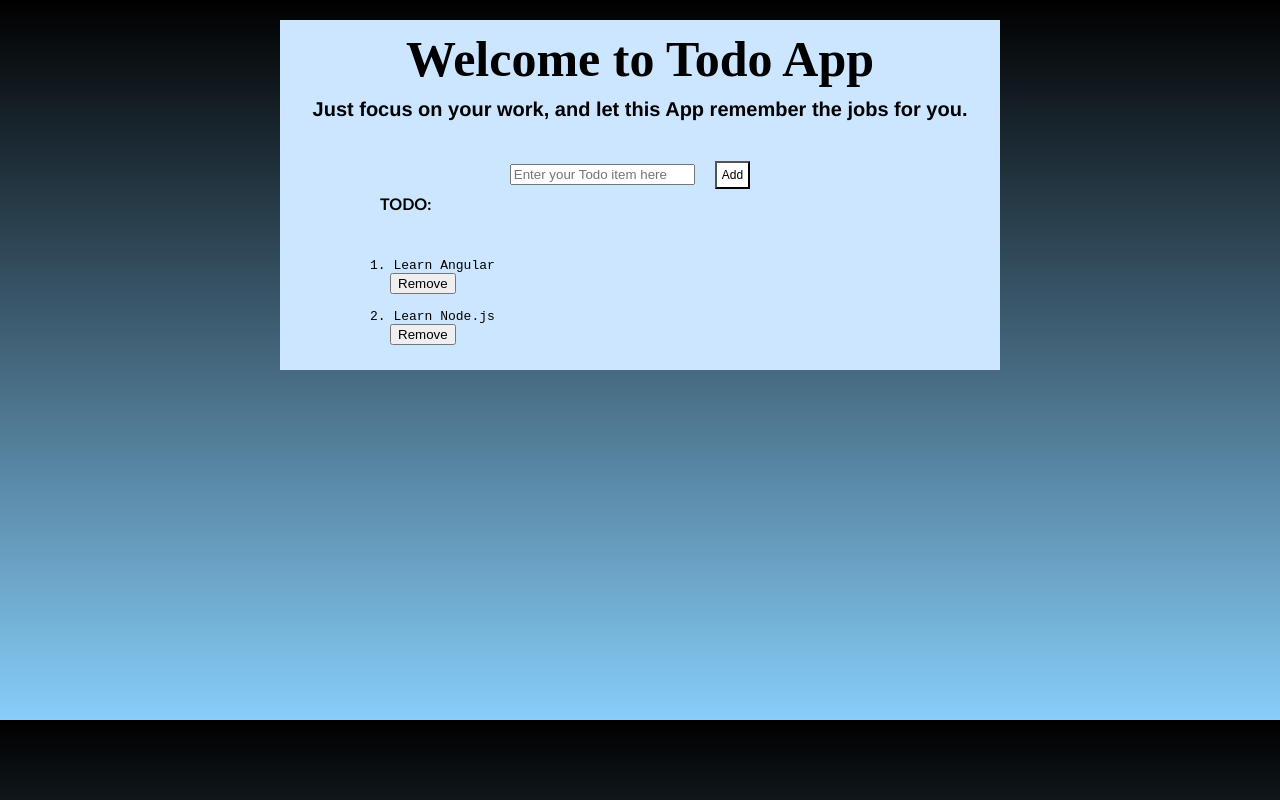
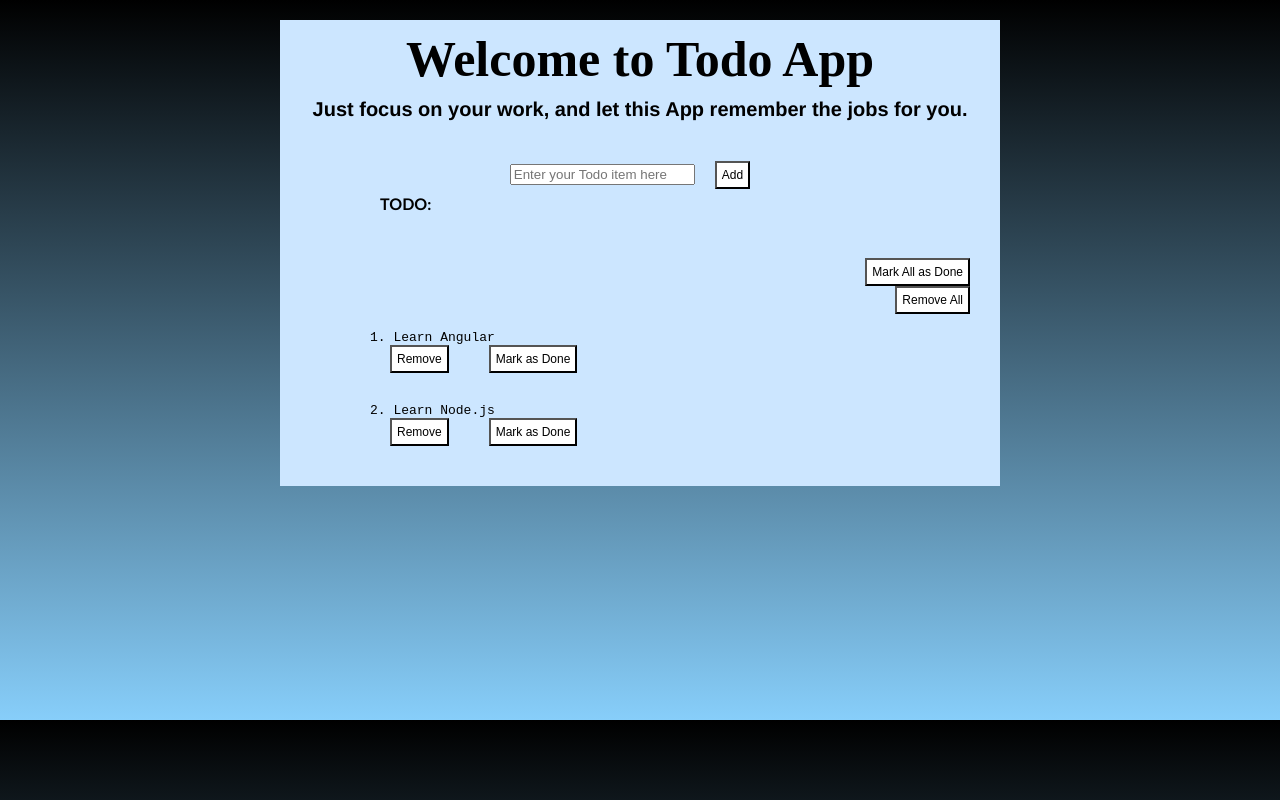
Before and after one commit to EmadBinAbid/hu-mean-workshop, an Angular app in the folder TodoApp/: page / in a window 1280 px wide. Built offline with nearby package versions, Linux system fonts and the light colour scheme.

Commit message:
Updated.

```diff
--- a/TodoApp/src/app/components/todo-app/todo-app.component.html
+++ b/TodoApp/src/app/components/todo-app/todo-app.component.html
@@ -8,6 +8,6 @@
   </div>
 
   <ta-todo-input (itemAdded)="addNewItem($event)" ></ta-todo-input>
-  <ta-todo-list (itemDeleted)="deleteItem($event)" [list]="todoList"></ta-todo-list>
+  <ta-todo-list (itemDeleted)="deleteItem($event)" (allDeleted)="deleteAllItems($event)" [list]="todoList"></ta-todo-list>
 
 </div>
--- a/TodoApp/src/app/components/todo-app/todo-app.component.ts
+++ b/TodoApp/src/app/components/todo-app/todo-app.component.ts
@@ -39,5 +39,9 @@ export class TodoAppComponent implements OnInit {
     console.log("todoItem");
     this.todoList.splice(todoItem, 1);
   }
-
+  deleteAllItems(value)
+  {
+    this.todoList = [];
+    console.log("Hi");
+  }
 }
--- a/TodoApp/src/app/components/todo-input/todo-input.component.ts
+++ b/TodoApp/src/app/components/todo-input/todo-input.component.ts
@@ -20,8 +20,11 @@ export class TodoInputComponent implements OnInit {
 
   addItem()
   {
-    this.itemAdded.emit(this.inputText);
-    this.inputText = "";
+    if (this.inputText.length > 0)
+    {
+      this.itemAdded.emit(this.inputText);
+      this.inputText = "";
+    }
   }
 
 }
--- a/TodoApp/src/app/components/todo-list/todo-list.component.html
+++ b/TodoApp/src/app/components/todo-list/todo-list.component.html
@@ -1,12 +1,19 @@
 <div class="todo-list">
-  <div class="todo-list-item" *ngFor="let todoItem of list; let i=index">
+
+  <button class=" buttonsRight" type="button" (click)="markAllDone()">Mark All as Done</button>
+  <button class=" buttonsRight" type="button" (click)="deleteAll()">Remove All</button>
+
+  <br><br><br><br>
+
+  <div class="todo-list-item" *ngFor="let todoItem of list; let i=index" [ngStyle]="setStyles(i)">
     <div class="item">
         {{i+1}}.
         {{todoItem.todo}}
     </div>
 
-    <div class="buttons">
-        <button type="button" (click)="indexOfListItem(i)">{{removeButtonText}}</button>
+    <div>
+        <button class="buttons" type="button" (click)="indexOfListItem(i)">{{removeButtonText}}</button>
+        <button class="buttons" type="button" (click)="markAsDone(i)">Mark as Done</button>
     </div>
     <br><br>
   </div>
--- a/TodoApp/src/app/components/todo-list/todo-list.component.scss
+++ b/TodoApp/src/app/components/todo-list/todo-list.component.scss
@@ -11,9 +11,25 @@
 
 .buttons
 {
+    background-color: white;
     text-align: center;
     display: inline-block;
     font-size: 12px;
-    padding: 0px;
+    padding: 5px;
     margin: auto 20px;
+
+
 }
+
+.buttonsRight
+{
+    background-color: white;
+    text-align: center;
+    display: inline-block;
+    font-size: 12px;
+    padding: 5px;
+    margin: auto 20px auto 500px;
+    float: right;
+
+
+}
--- a/TodoApp/src/app/components/todo-list/todo-list.component.ts
+++ b/TodoApp/src/app/components/todo-list/todo-list.component.ts
@@ -1,4 +1,5 @@
 import { Component, OnInit, Input, EventEmitter, Output } from '@angular/core';
+import { forEach } from '@angular/router/src/utils/collection';
 
 @Component({
   selector: 'ta-todo-list',
@@ -12,6 +13,7 @@ export class TodoListComponent implements OnInit {
   @Input() list = [];
 
   @Output() itemDeleted = new EventEmitter<any>();
+  @Output() allDeleted = new EventEmitter<any>();
 
   constructor() { }
 
@@ -23,4 +25,38 @@ export class TodoListComponent implements OnInit {
     this.itemDeleted.emit(index);
     console.log(index + " Emitted.");
   }
+
+  deleteAll()
+  {
+    this.allDeleted.emit(true);
+  }
+
+  markAsDone(index)
+  {
+
+    this.list[index].done = true;
+
+    let markStyle = {
+      "color": "green"
+
+    };
+
+    console.log("Marked");
+  }
+
+  setStyles(i)
+  {
+    let styles = {
+      "color": this.list[i].done ? "#00b300" : "black"
+    }
+    return styles;
+  }
+
+  markAllDone()
+  {
+    for(let i=0; i<this.list.length; i++)
+    {
+      this.markAsDone(i);
+    }
+  }
 }
```
